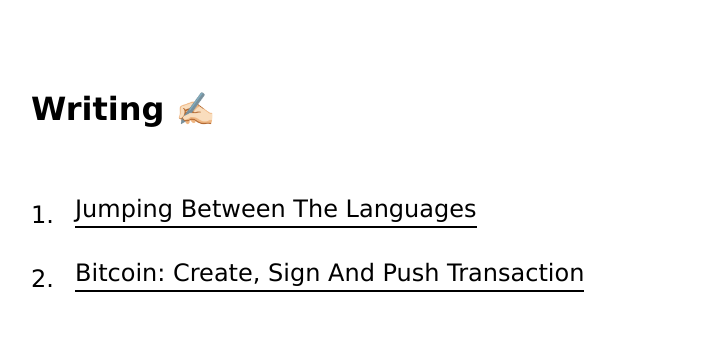
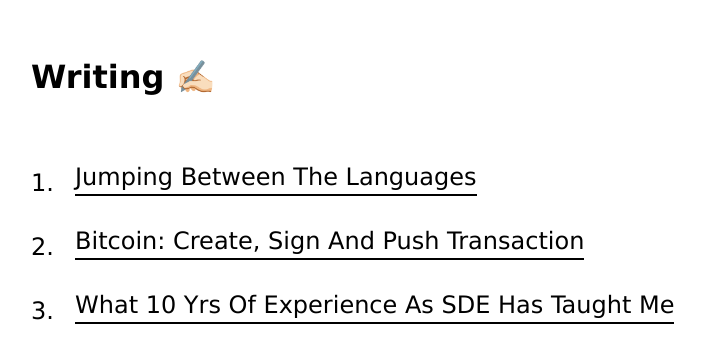
Before and after one commit to aniketdivekar/aniketdivekar.com, a plain HTML site: page index.html in a window 1280 px wide. Shown: the part 1011-1374 px from the top of the page, without its empty margins (97-802 px from the left). Drawn offline with nearby package versions, Linux system fonts and the light colour scheme; some packages are replaced by stand-ins of ours; a script that the page names is missing; files whose address does not match are found by name.

Commit message:
added new blog link

```diff
--- a/index.html
+++ b/index.html
@@ -73,6 +73,11 @@
           <a href="https://medium.com/@aniketdivekar/bitcoin-create-sign-and-push-transaction-2ea877c08ab4" target="_blank" rel="noopener nofollow">Bitcoin: Create, Sign And Push Transaction</a>
         </p>
       </li>
+      <li class="list__item">
+        <p class="list__item__heading">
+          <a href="https://aniketdivekar.medium.com/what-10-yrs-of-experience-as-sde-has-taught-me-4c014eca3aca" target="_blank" rel="noopener nofollow">What 10 Yrs Of Experience As SDE Has Taught Me</a>
+        </p>
+      </li>
     </ul>
   </div>
   <script src="https://cdnjs.cloudflare.com/ajax/libs/jquery/2.2.4/jquery.min.js"></script>
```
